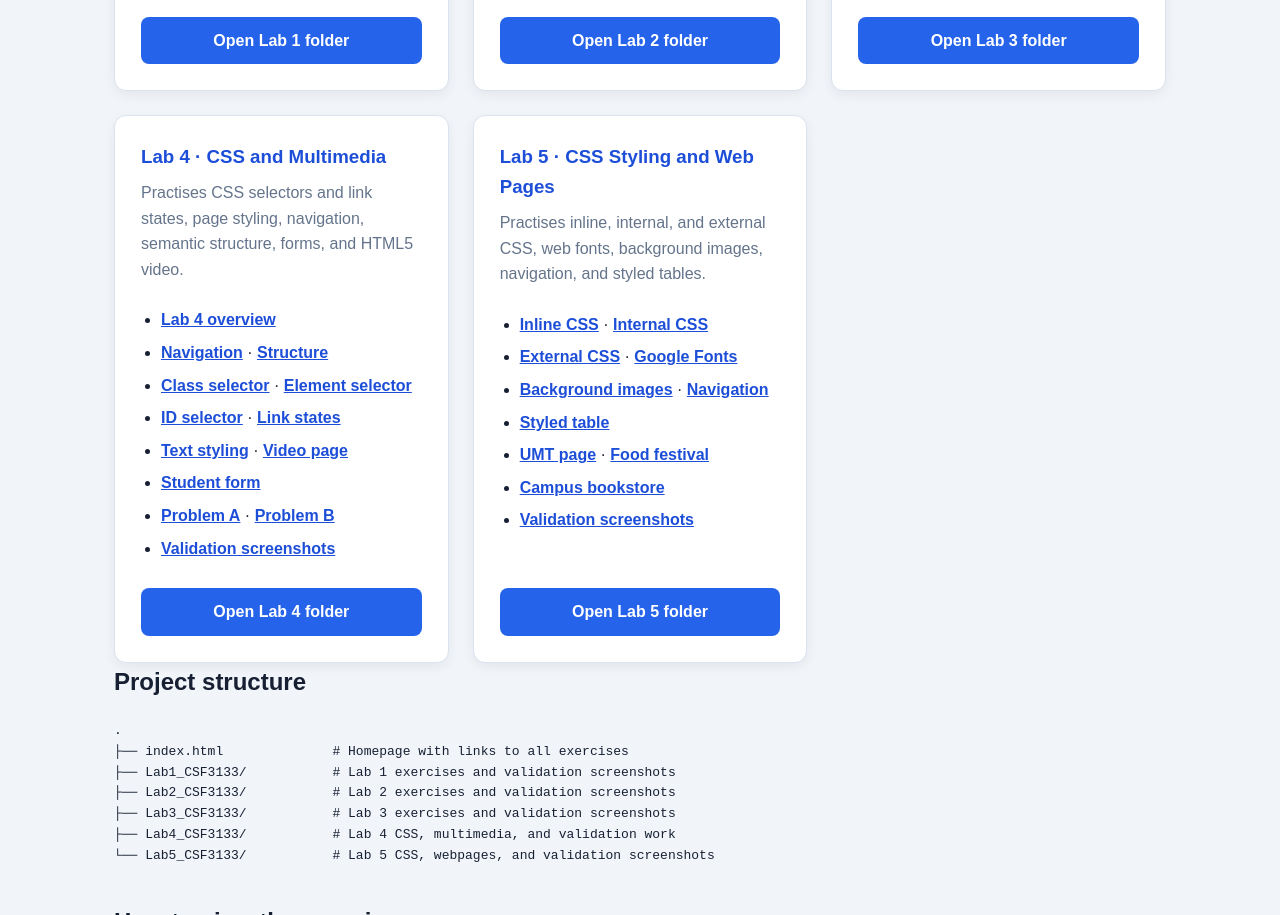
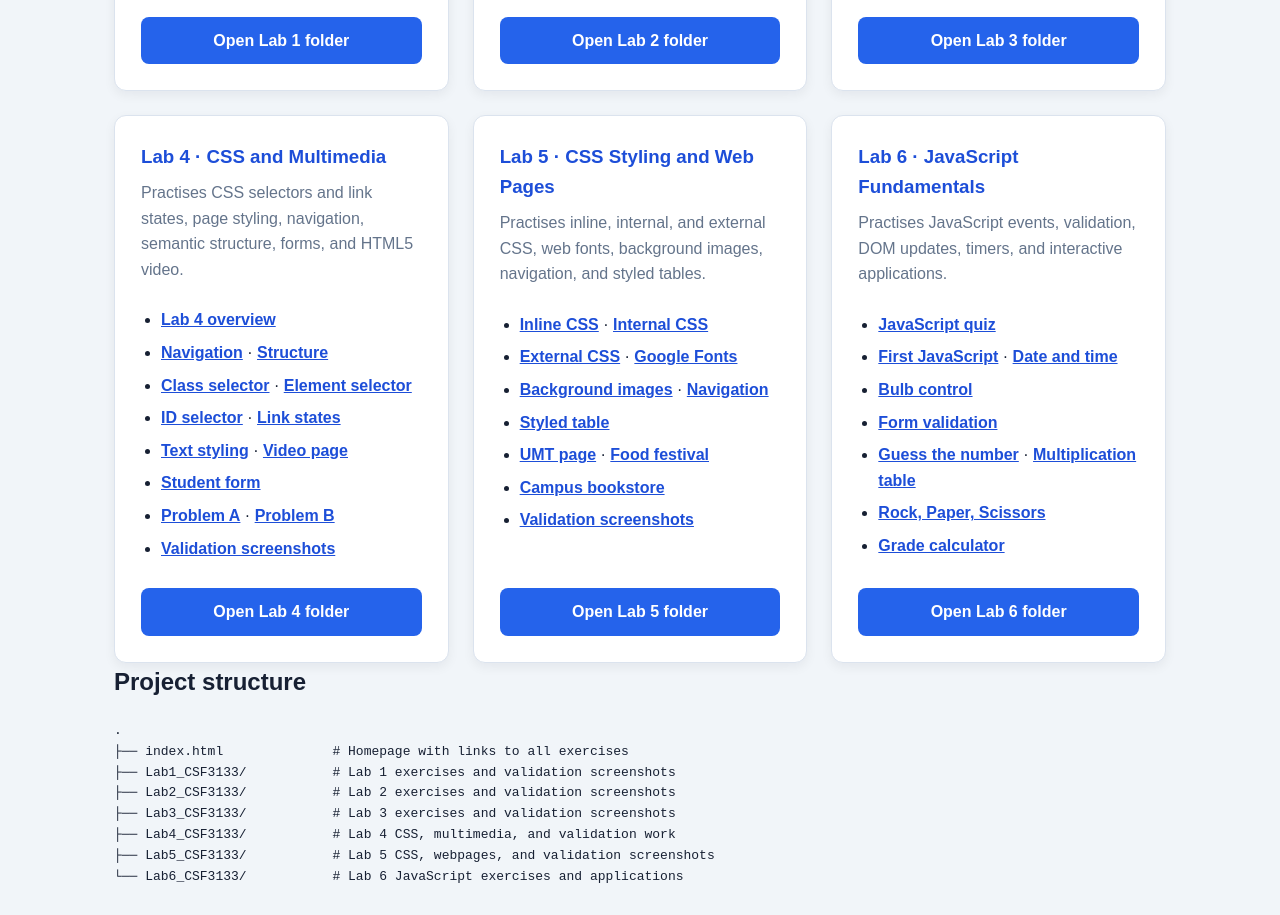
Before and after one commit to Am1rulAdli/S79559_CSF3133_K3, a plain HTML site: page index.html in a window 1280 px wide. Shown: the part 1092-2007 px from the top of the page. Drawn offline with Linux system fonts and the light colour scheme.

Commit message:
Update project homepage for Lab 6
Co-authored-by: Copilot <223556219+Copilot@users.noreply.github.com>

```diff
--- a/index.html
+++ b/index.html
@@ -303,6 +303,21 @@
                     </ul>
                     <a class="button" href="https://github.com/Am1rulAdli/S79559_CSF3133_K3/tree/main/Lab5_CSF3133">Open Lab 5 folder</a>
                 </article>
+
+                <article class="lab-card">
+                    <h3>Lab 6 · JavaScript Fundamentals</h3>
+                    <p>Practises JavaScript events, validation, DOM updates, timers, and interactive applications.</p>
+                    <ul>
+                        <li><a href="Lab6_CSF3133/index.html">JavaScript quiz</a></li>
+                        <li><a href="Lab6_CSF3133/firstjs.html">First JavaScript</a> · <a href="Lab6_CSF3133/datetimejs.html">Date and time</a></li>
+                        <li><a href="Lab6_CSF3133/changelight.html">Bulb control</a></li>
+                        <li><a href="Lab6_CSF3133/form-validation.html">Form validation</a></li>
+                        <li><a href="Lab6_CSF3133/guess-number.html">Guess the number</a> · <a href="Lab6_CSF3133/multiplication-table.html">Multiplication table</a></li>
+                        <li><a href="Lab6_CSF3133/ProblemA/lab6_ExerA.html">Rock, Paper, Scissors</a></li>
+                        <li><a href="Lab6_CSF3133/ProblemB/grade.html">Grade calculator</a></li>
+                    </ul>
+                    <a class="button" href="https://github.com/Am1rulAdli/S79559_CSF3133_K3/tree/main/Lab6_CSF3133">Open Lab 6 folder</a>
+                </article>
             </div>
         </section>
 
@@ -314,7 +329,8 @@
 ├── Lab2_CSF3133/           # Lab 2 exercises and validation screenshots
 ├── Lab3_CSF3133/           # Lab 3 exercises and validation screenshots
 ├── Lab4_CSF3133/           # Lab 4 CSS, multimedia, and validation work
-└── Lab5_CSF3133/           # Lab 5 CSS, webpages, and validation screenshots</code></pre>
+├── Lab5_CSF3133/           # Lab 5 CSS, webpages, and validation screenshots
+└── Lab6_CSF3133/           # Lab 6 JavaScript exercises and applications</code></pre>
         </section>
 
         <section class="intro" aria-labelledby="how-to-view-heading">
```
Also changed, not shown: 1 other file.
